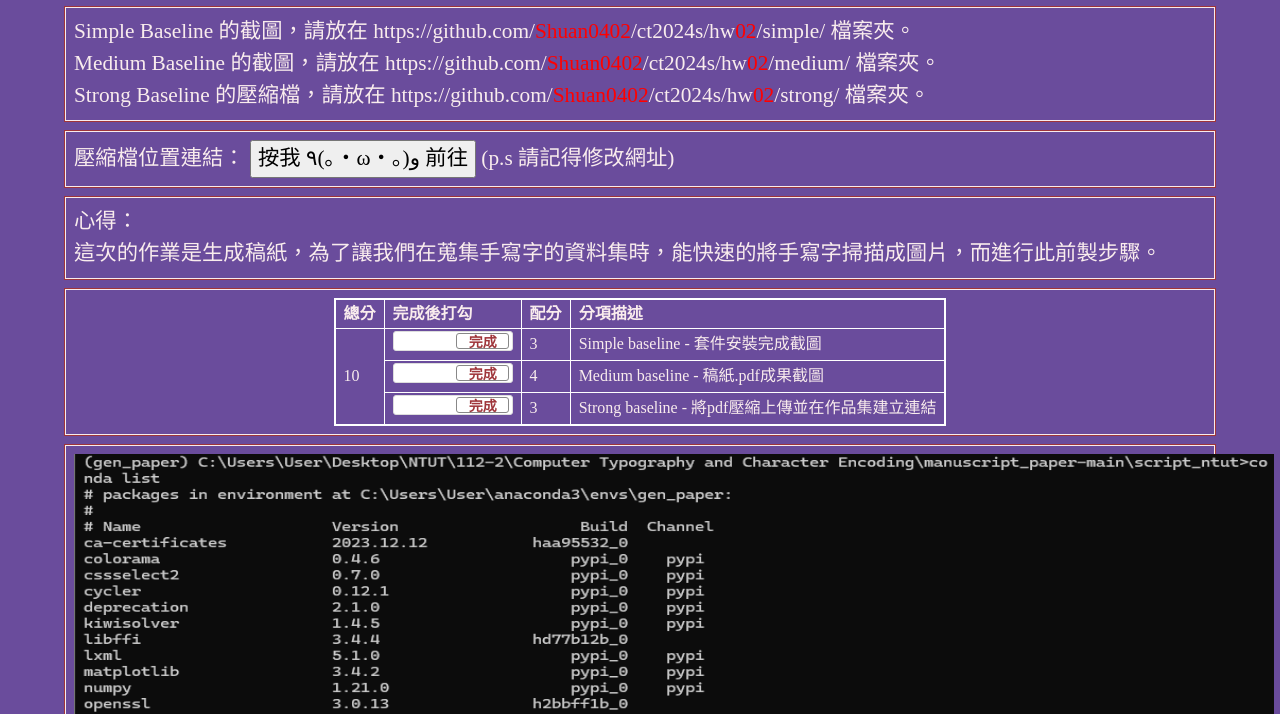
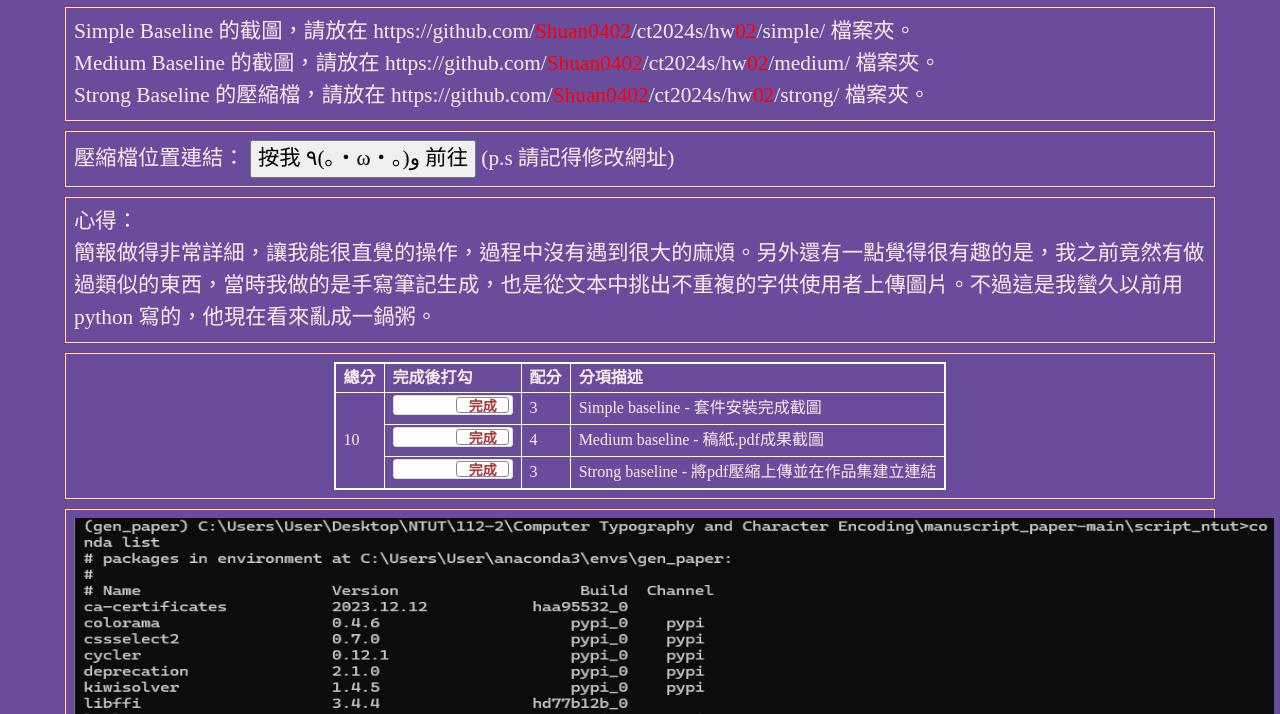
Before and after one commit to Shuan0402/ct2023s, a plain HTML site: page hw02/index.html in a window 1280 px wide. Shown: the part 86-800 px from the top of the page. Drawn offline with nearby package versions, Linux system fonts and the light colour scheme.

Commit message:
update hw02 strong

```diff
--- a/hw02/index.html
+++ b/hw02/index.html
@@ -198,7 +198,7 @@
   <div class="row hw12">
     <div class="col-md-12 twenty">
       心得：<br>
-      這次的作業是生成稿紙，為了讓我們在蒐集手寫字的資料集時，能快速的將手寫字掃描成圖片，而進行此前製步驟。
+      簡報做得非常詳細，讓我能很直覺的操作，過程中沒有遇到很大的麻煩。另外還有一點覺得很有趣的是，我之前竟然有做過類似的東西，當時我做的是手寫筆記生成，也是從文本中挑出不重複的字供使用者上傳圖片。不過這是我蠻久以前用 python 寫的，他現在看來亂成一鍋粥。
     </div>
   </div>
 
```
Also changed, not shown: 1 other file.
